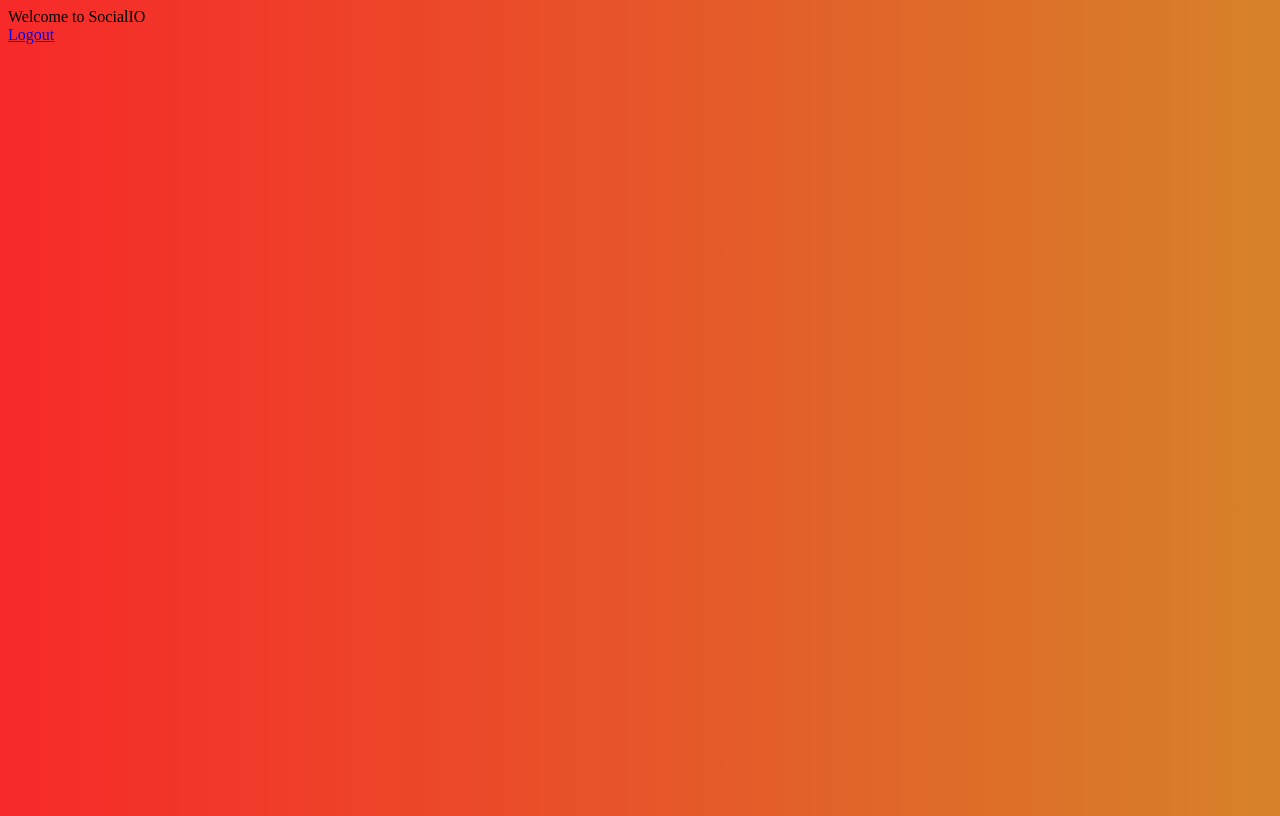
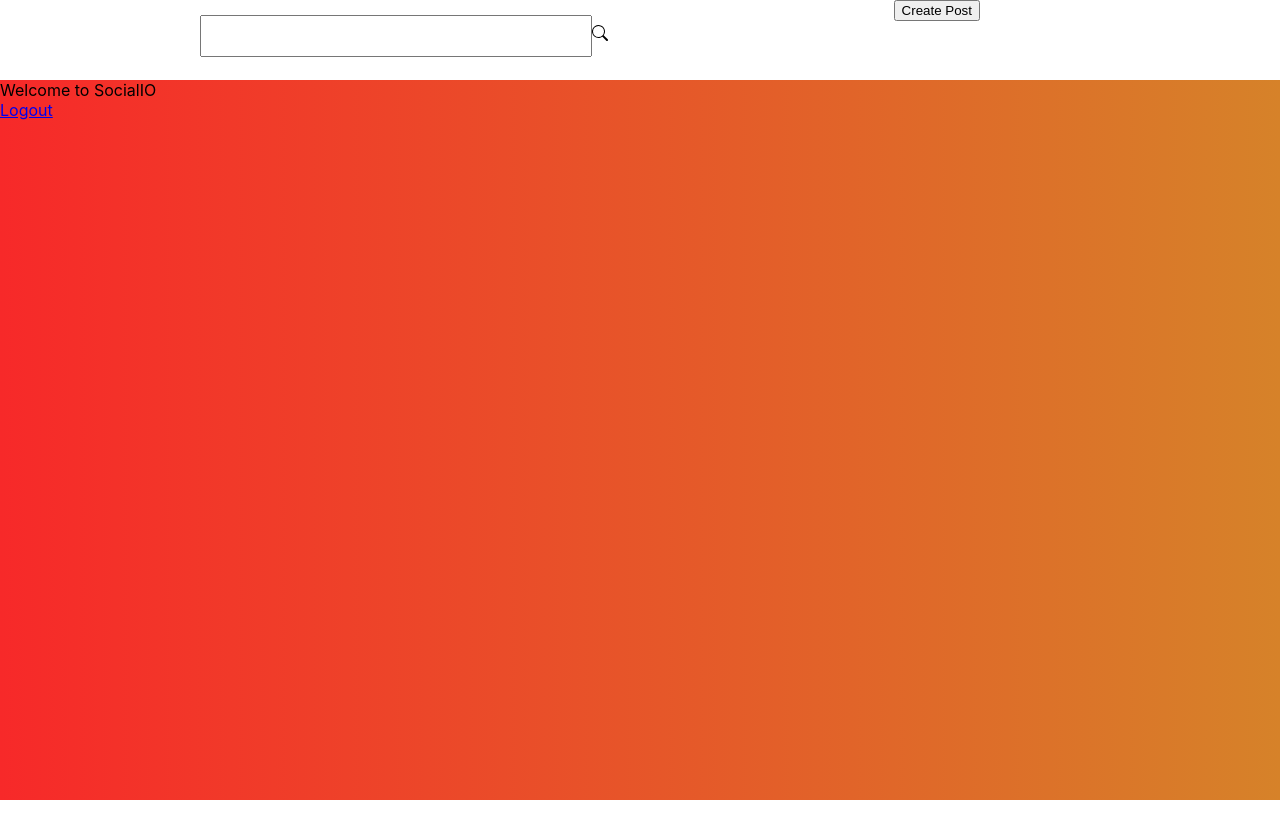
Before and after one commit to thekrprince/socialio, a React (Create React App) app in the folder client/: page / in a window 1280 px wide. Built offline with nearby package versions, Linux system fonts and the light colour scheme; sample sign-in values are in the browser's storage.

Commit message:
header creation is going on

```diff
--- a/client/src/components/Header/Header.js
+++ b/client/src/components/Header/Header.js
@@ -0,0 +1,14 @@
+import { BsSearch } from "react-icons/bs";
+import './Header.scss';
+
+const Header = () => {
+  return (
+    <div className="header_outer">
+        <input className="search" type="text" />
+        <BsSearch />
+        <button>Create Post</button>
+    </div>
+  );
+};
+
+export default Header;
--- /dev/null
+++ b/client/src/components/Header/Header.scss
@@ -0,0 +1,18 @@
+
+.header_outer {
+    width: 100%;
+    height: 10vh;
+    background-color: white;
+}
+
+
+.search {
+    width: 30%;
+    height: 45%;
+    margin: 15px 0px 10px 200px;
+}
+
+button{
+    position: absolute;
+    right: 300px;
+}
--- a/client/src/components/authentication/Registration.scss
+++ b/client/src/components/authentication/Registration.scss
@@ -1,7 +1,7 @@
-body{
-    height: 100vh;
-    background-image: linear-gradient(to right, rgb(247, 41, 41), #d68229);
-}
+// body{
+//     height: 100vh;
+//     background-image: linear-gradient(to right, rgb(247, 41, 41), #d68229);
+// }
 
 /* Mobile view */
 .registration-container{
--- a/client/src/components/posts/CreatePost.js
+++ b/client/src/components/posts/CreatePost.js
@@ -1,5 +1,6 @@
 import { useEffect } from 'react';
 import { Link, useNavigate } from 'react-router-dom';
+import Header from '../Header/Header';
 import "./CreatePost.scss";
 
 const CreatePost = () => {
@@ -13,6 +14,7 @@ const CreatePost = () => {
 
     return (
         <div>
+          <Header/>
           <div >Welcome to SocialIO</div>
           <Link to="/login">Logout</Link>
         </div>
--- a/client/src/index.css
+++ b/client/src/index.css
@@ -1,5 +1,8 @@
-/* body {
+body {
   margin: 0;
+  padding: 0;
+  height: 100vh;
+  background-image: linear-gradient(to right, rgb(247, 41, 41), #d68229);
   font-family: -apple-system, BlinkMacSystemFont, 'Segoe UI', 'Roboto', 'Oxygen',
     'Ubuntu', 'Cantarell', 'Fira Sans', 'Droid Sans', 'Helvetica Neue',
     sans-serif;
@@ -10,4 +13,4 @@
 code {
   font-family: source-code-pro, Menlo, Monaco, Consolas, 'Courier New',
     monospace;
-} */
+}
```
